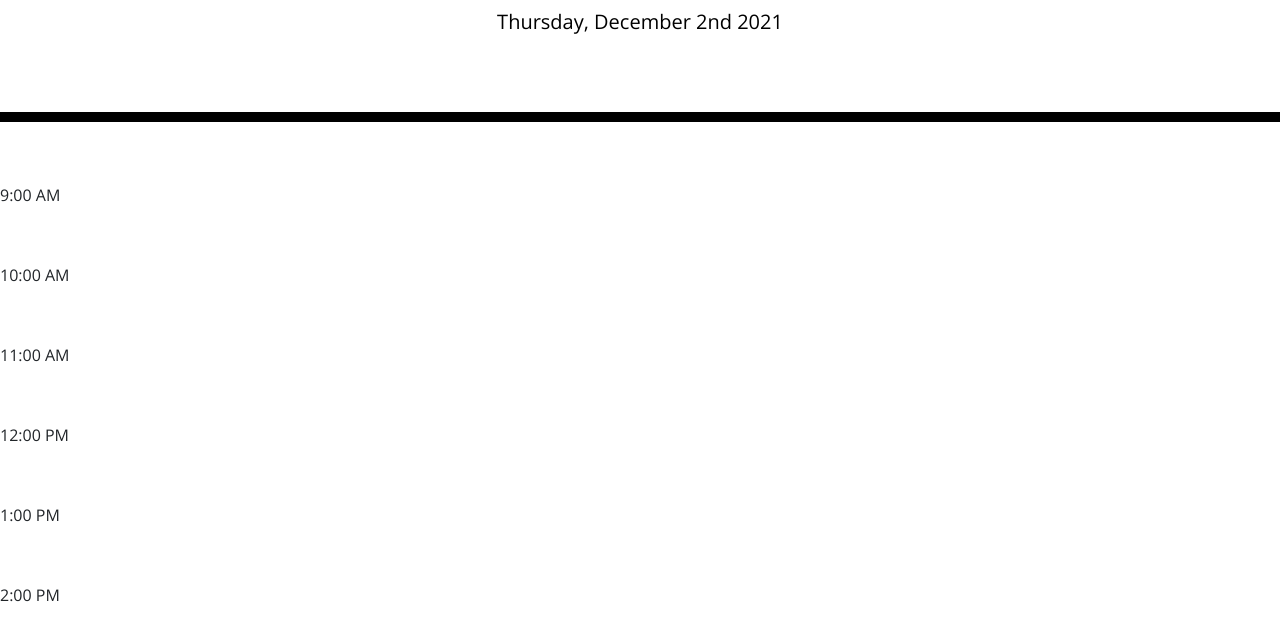
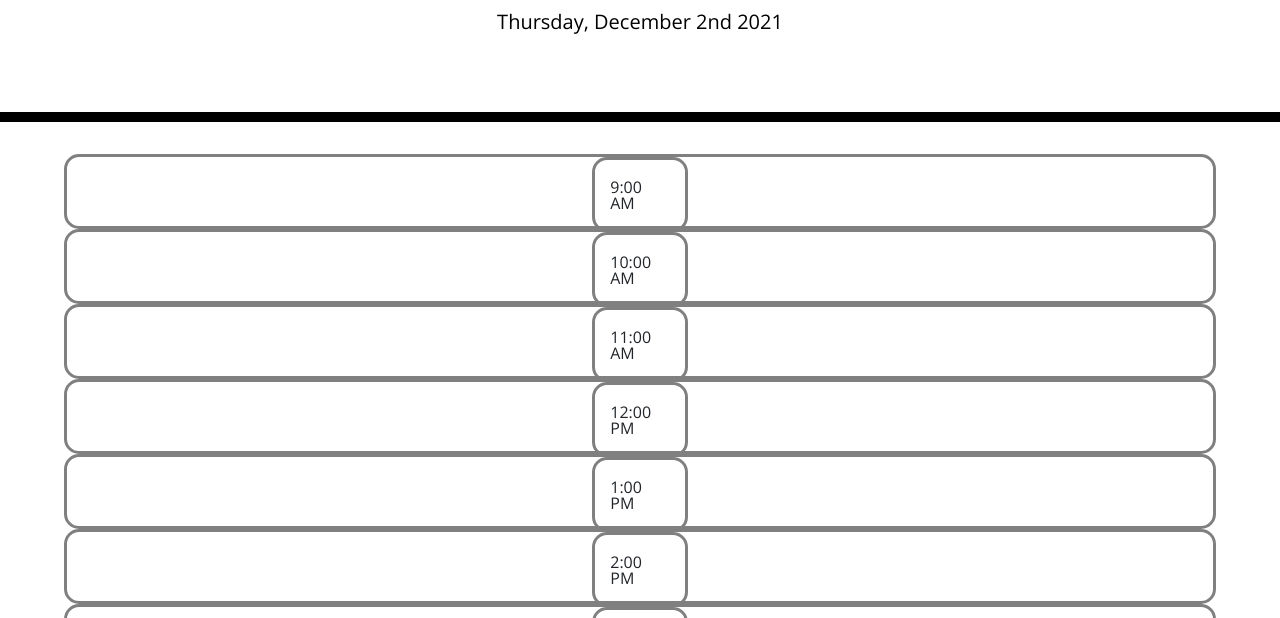
Before and after one commit to mmlawton15/WorkdayScheduler, a plain HTML site: page Develop/index.html in a window 1280 px wide. Shown: the part 182-800 px from the top of the page. Drawn offline with nearby package versions, Linux system fonts and the light colour scheme.

Commit message:
adding styles to the divs, revisting later for the columns

```diff
--- a/Develop/assets/style.css
+++ b/Develop/assets/style.css
@@ -69,3 +69,18 @@ textarea{
   font-size: 20px;
   transition: all .3s ease-in-out;
 }
+
+/*class for container rows*/
+.containerForScheduler {
+  width: 90%;
+  margin-right: 5%;
+  margin-left: 5%;
+}
+
+.containerForScheduler div {
+  height: 75px;
+  border-radius: 15px;
+  border:grey solid;
+  margin:0 auto;
+  justify-content: left;
+}
```
